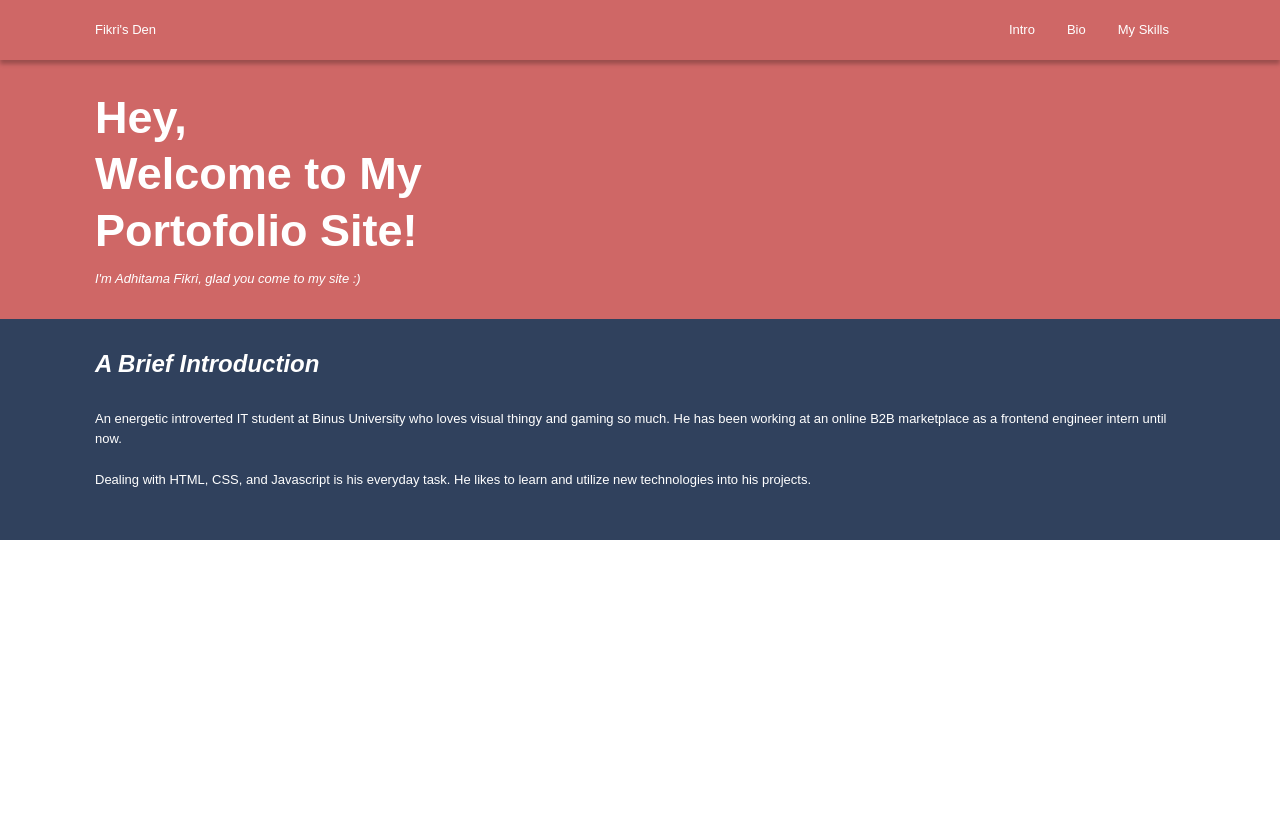
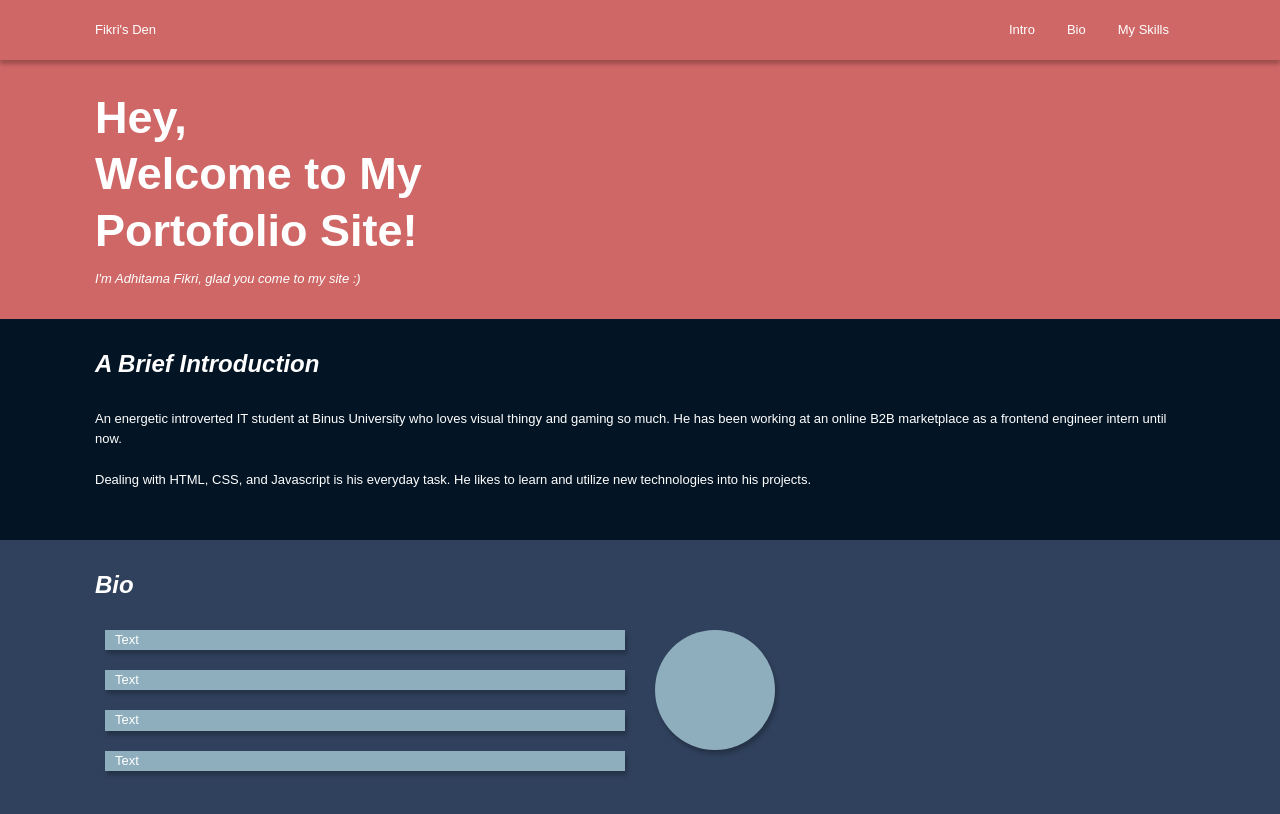
Before and after one commit to adhitamafikri/portofolio, a React (Create React App) app: page / in a window 1280 px wide. Shown: the top 814 px of the page. Built offline with nearby package versions, Linux system fonts and the light colour scheme.

Commit message:
update on Bio Section

```diff
--- a/src/App.js
+++ b/src/App.js
@@ -1,7 +1,7 @@
 import React, { Component } from 'react'
 import Header from './components/Header'
 // sections import
-import { WelcomeSection, IntroSection } from './components/sections'
+import { WelcomeSection, IntroSection, BioSection } from './components/sections'
 
 class App extends Component {
   render() {
@@ -11,6 +11,7 @@ class App extends Component {
         <main role="main">
           <WelcomeSection />
           <IntroSection />
+          <BioSection />
         </main>
       </div>
     )
--- a/src/components/common/Div.js
+++ b/src/components/common/Div.js
@@ -3,10 +3,23 @@ import styled from 'styled-components'
 
 const Div = styled.div`
   background-color: ${props => props.bgColor};
+  border-radius: ${props => props.rounded ? '50%' : '0%'};
+  ${props => props.square ? `
+    width: ${props.size};
+    height: ${props.size};` : ''
+  }
   ${props => props.paddingV ? `
     padding-top: ${props.paddingV};
     padding-bottom: ${props.paddingV};` : ''
   }
+  padding-left: 1rem;
+  padding-right: 1rem;
+  margin-bottom: 1rem;
+`
+
+const Tile = Div.extend`
+  background-color: ${props => props.theme.tileColor || 'transparent'};
+  box-shadow: 2px 4px 4px rgba(0, 0, 0, 0.25);
 `
 
 const ContainerComponent = ({ className, children }) => (
@@ -16,7 +29,7 @@ const ContainerComponent = ({ className, children }) => (
 )
 
 const Container = styled(ContainerComponent)`
-  &&&{
+  &&& {
     background-color: ${props => props.bgColor};
     ${props => props.paddingV ? `
       padding-top: ${props.paddingV};
@@ -27,4 +40,4 @@ const Container = styled(ContainerComponent)`
   }
 `
 
-export { Div, Container }
+export { Div, Container, Tile }
--- /dev/null
+++ b/src/components/sections/BioSection.js
@@ -0,0 +1,45 @@
+import React from 'react'
+import { Section, Container, Div, Tile } from '../common'
+import { H2, P } from '../typography'
+
+// import theme
+import theme from '../themes/main'
+import { ThemeProvider } from 'styled-components'
+
+// import my photo
+import Photo from '../../img/photo.jpg'
+
+const { BioSectionTheme } = theme
+
+const BioSection = () => (
+  <ThemeProvider theme={BioSectionTheme}>
+    <Section>
+      <Container className="container" paddingV="3rem">
+        <H2 italic>Bio</H2>
+        <Div className="row">
+          <Div className="col-6">
+            <Tile>
+              <P>Text</P>
+            </Tile>
+            <Tile>
+              <P>Text</P>
+            </Tile>
+            <Tile>
+              <P>Text</P>
+            </Tile>
+            <Tile>
+              <P>Text</P>
+            </Tile>
+          </Div>
+          <Div className="col-6">
+            <Tile rounded square size="120px" className="photo-holder">
+              {/* <img src={Photo} alt="It's Me"/> */}
+            </Tile>
+          </Div>
+        </Div>
+      </Container>
+    </Section>
+  </ThemeProvider>
+)
+
+export { BioSection }
--- a/src/components/sections/index.js
+++ b/src/components/sections/index.js
@@ -1,2 +1,3 @@
 export * from './WelcomeSection'
 export * from './IntroSection'
+export * from './BioSection'
--- a/src/components/themes/main.js
+++ b/src/components/themes/main.js
@@ -1,4 +1,4 @@
-import { primaryAccent, secondaryAccent } from '../variables'
+import { primaryAccent, secondaryAccent, tertiaryAccent, quaternaryAccent } from '../variables'
 
 export default {
   buttonPrimaryColor: 'white',
@@ -9,7 +9,13 @@ export default {
   },
 
   introSectionTheme: {
+    backgroundColor: tertiaryAccent,
+    fontColor: 'white'
+  },
+
+  BioSectionTheme: {
     backgroundColor: secondaryAccent,
-    fontColor: 'white'
+    fontColor: 'white',
+    tileColor: quaternaryAccent
   }
 }
```
Also changed, not shown: src/img/photo.jpg (added).
